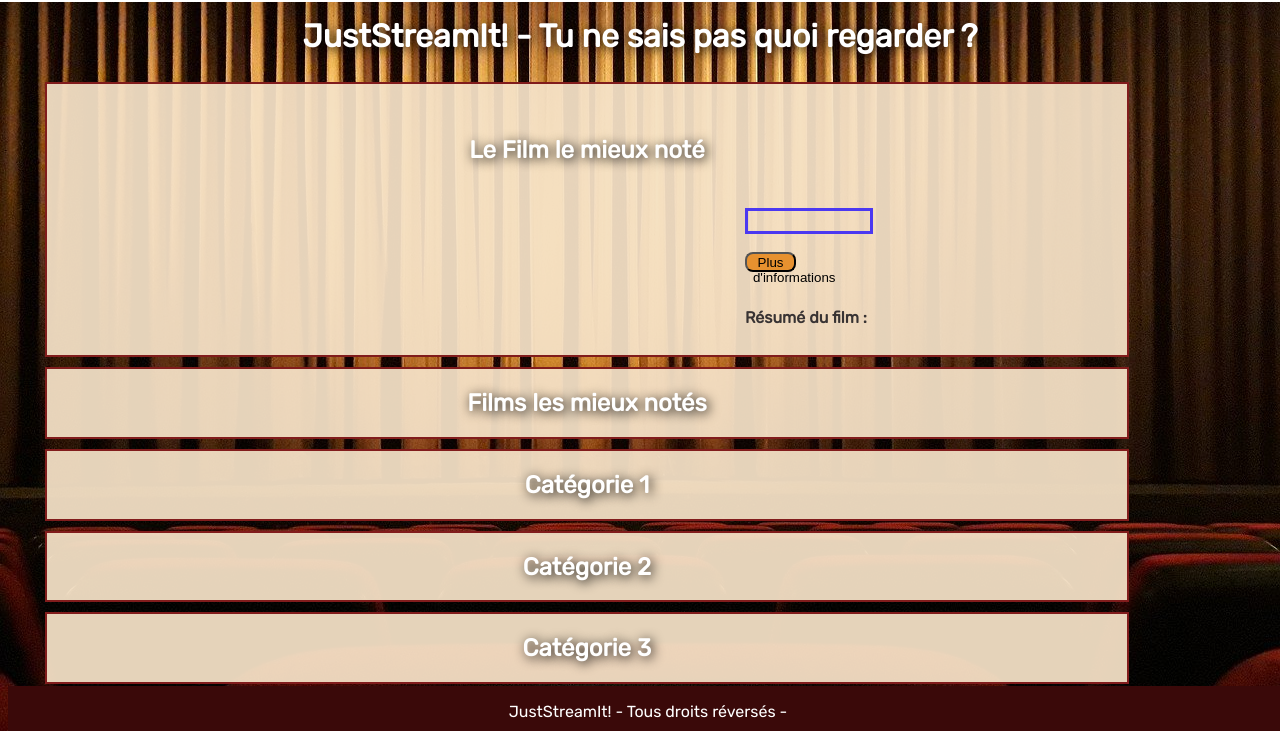
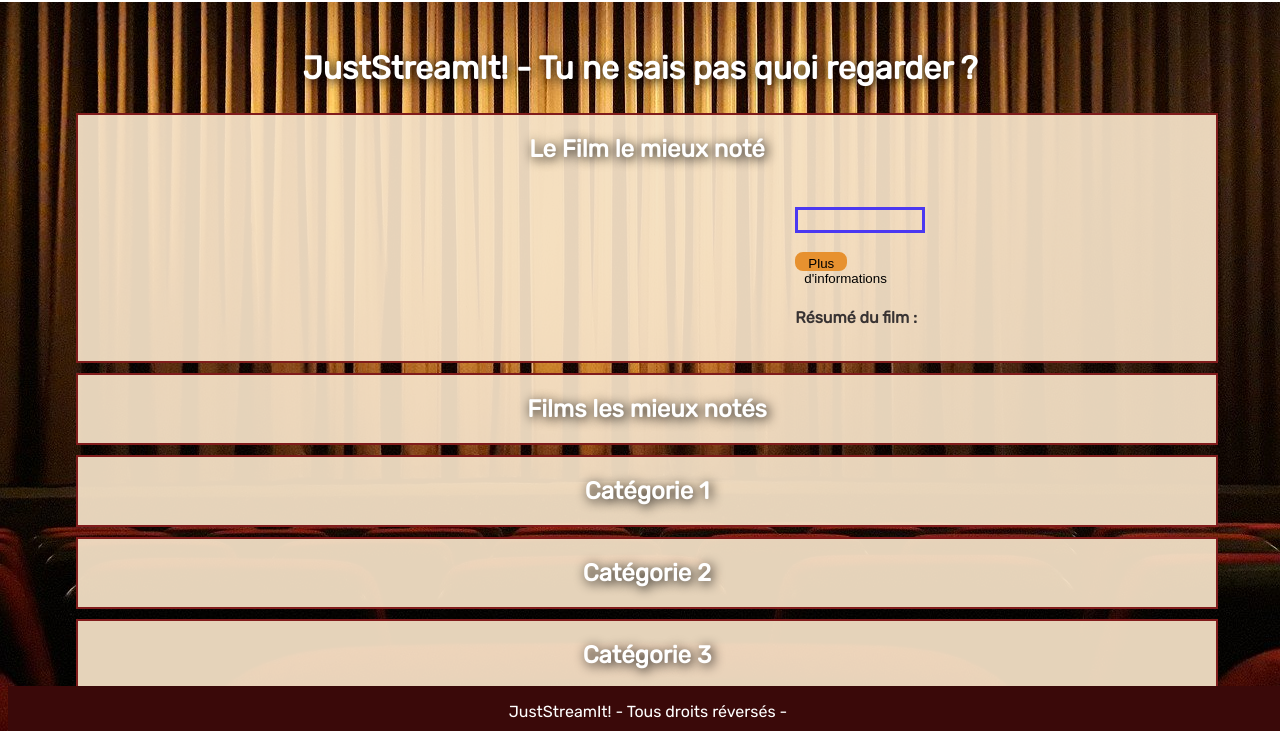
Before and after one commit to Litibe/OCR_P6, a plain HTML site: page index.html in a window 1280 px wide. Shown: the part 69-800 px from the top of the page. Drawn offline with Linux system fonts and the light colour scheme; no server answers.

Commit message:
modif best movie

```diff
--- a/index.html
+++ b/index.html
@@ -33,13 +33,14 @@
         <h1 id="title">JustStreamIt! - Tu ne sais pas quoi regarder ? </h1>
         <!-- MOVIE STAR -->
         <section id="the_movie">
+            <h2>Le Film le mieux noté</h2>
             <div class="container">
-                <h2>Le Film le mieux noté</h2>
+
                 <div class="oneline">
                     <div class="img_movie">
                         <p></p>
                     </div>
-                    <div class="movie">
+                    <div class="movie p5">
                         <h3 class="title_movie"></h3>
                         <p class="note"></p>
                         <button class="info_movie btn_margin_auto">Plus d'informations</button>
@@ -75,5 +76,6 @@
       <p>JustStreamIt! - Tous droits réversés -</p>
     </footer>
     <script type="text/javascript" src="./static/js/ocr_movies.js"></script>
+
 </body>
 </html>
--- a/static/js/ocr_movies.js
+++ b/static/js/ocr_movies.js
@@ -1,5 +1,3 @@
-
-
 function add_video_movie(index_movie){
   let div_video_movie = document.querySelector("#the_movie .descriptions .video_movie");
   let http_imbd = "https://www.imdb.com/video/vi3935614489?playlistId=tt1508669&ref_=tt_ov_vi"
@@ -13,7 +11,6 @@ url_movie = fetch("http://localhost:8000/api/v1/titles/?sort_by=-imdb_score")
   })
   .then(function(value) {
     let section_the_movie_div_title = document.querySelector("#the_movie .movie h3");
-    console.log(section_the_movie_div_title)
     let section_the_movie_div_note = document.querySelector("#the_movie p.note");
     let section_the_movie_img= document.querySelector("#the_movie div.img_movie p");
     let url_movie = value.results[0].url;
@@ -33,6 +30,9 @@ function extract_movie (url_movie){
   })
   .then(function(value) {
       let section_the_movie_div_description_p = document.querySelector("#the_movie p.long_description");
+
+      let description_movie = String(value.long_description);
+
       section_the_movie_div_description_p.innerHTML = "<p> "+ String(value.long_description) + "</p>";
   })
 }
--- a/static/sass/base/_font.scss
+++ b/static/sass/base/_font.scss
@@ -11,8 +11,12 @@ body{
     font-family: "Rubik";
 }
 
-h1,h2, h3{
-    @include style_h()
+h1 {
+    @include style_h();
+    margin-top: 8%;
+}
+h2, h3 {
+    @include style_h();
 }
 
 h3.title_movie{
--- a/static/sass/components/_buttons.scss
+++ b/static/sass/components/_buttons.scss
@@ -9,5 +9,9 @@
     height: 12%;
     min-height: 10%;
     border-radius: 8px;
+    border: 3px solid rgb(231, 145, 47);
     background-color: rgb(231, 145, 47);
+    &:hover{
+        background-color: white;
+    }
 }
--- a/static/sass/components/_section.scss
+++ b/static/sass/components/_section.scss
@@ -1,10 +1,10 @@
 .container{
     @include flexcolumn_space_around;
-    width: 95%;
+    width: 90%;
     margin:auto ;
-    margin-top: 3%;
+    margin-top: 0%;
     section{
-        width: 90%;
+        width: 100%;
         background-color: rgba(245, 226, 199, 0.938);
         border: 2px solid $color_border_section;
         margin: 5px;
--- /dev/null
+++ b/static/sass/layout/_marging_padding.scss
@@ -0,0 +1,3 @@
+.p5{
+    padding: 0px 15px 5px 15px;
+}
--- a/static/sass/main.scss
+++ b/static/sass/main.scss
@@ -7,5 +7,6 @@
 @import "./components/footer";
 
 @import "./layout/flex";
+@import "./layout/marging_padding";
 
 @import "./utils/variables";
```
Also changed, not shown: static/css/style.css, 1 other file.
